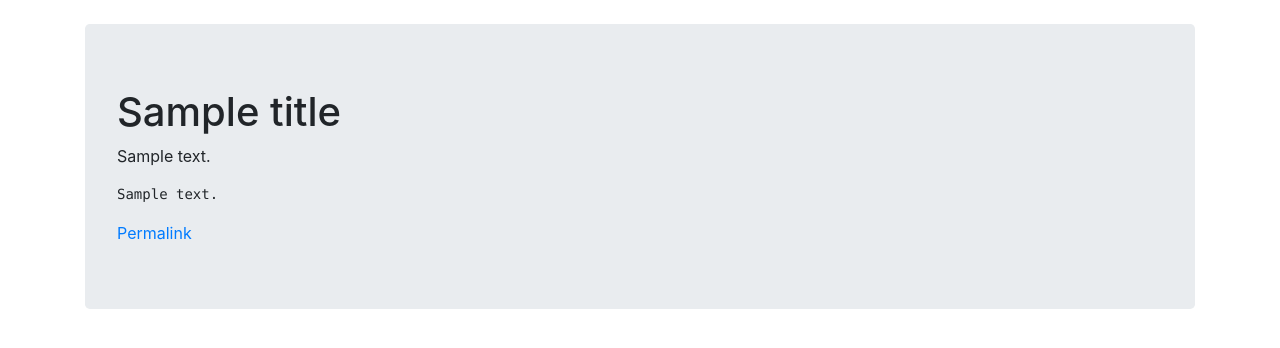
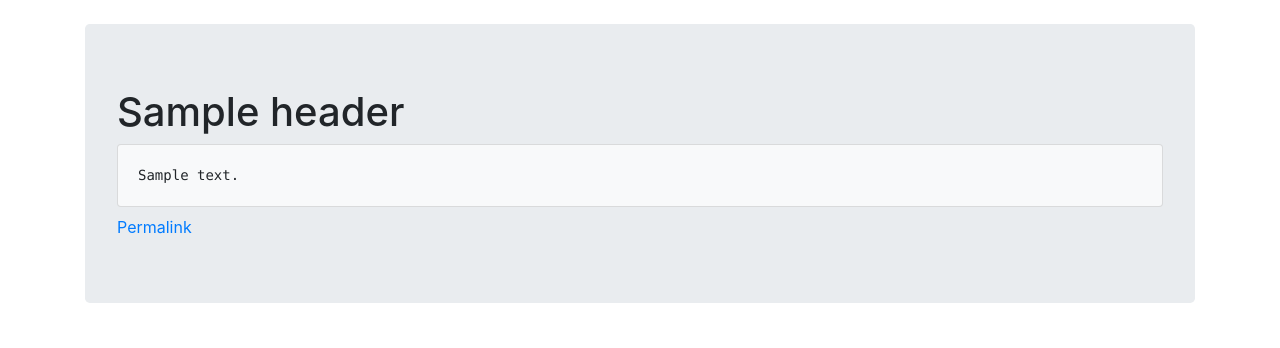
Before and after one commit to SocksPls/smash2, a Flask app: template templates/index.html in a window 1280 px wide. Shown: the part 56-404 px from the top of the page. Run offline with Flask 2, Linux system fonts and the light colour scheme; the template is opened without the code that fills it: most values are stand-ins (such as "Sample title", 1, 10 or a date in 2020).

Commit message:
Implement some config settings

```diff
--- a/db.py
+++ b/db.py
@@ -4,7 +4,7 @@ db = connection.smash
 qdb = db.quotes
 adb = db.accounts
 
-live_quotes_count = lambda: qdb.find({ "hidden": False, "approved": True })
+count_live_quotes = lambda: qdb.find({ "hidden": False, "approved": True }).count()
 quote_live = lambda quote_id: bool(qdb.find_one({ "hidden": False, "approved": True }))
 tag_live = lambda tag: bool(qdb.find_one({ "hidden": False, "approved": True, "tags": tag }))
 
--- a/main.py
+++ b/main.py
@@ -4,6 +4,7 @@ import db
 from config import config
 
 app = Flask(__name__)
+app.secret_key = config['secret-key']
 
 #Connect to and define db
 connection = pymongo.MongoClient()
@@ -25,20 +26,24 @@ def message(level, msg):
 def index():
     news = "No quotes yet!"
     welcome = config['MOTD']
-    #print(qdb.find().count())
-    qCount = qdb.find({"hidden": False}).count()
-    #print(type(qCount))
-    news = "Home of " + "5" + " dumb quotes!"
-    if qCount > 0:
-        rand_quote = db.get_random_quote()
-        quote_text = Markup.escape(rand_quote['quote']) if rand_quote else "There are no quotes in the database!"
-        news = quote_text
-        permalink = str(rand_quote['id'])
+    quotes_count = db.count_live_quotes()
+
+    if ( quotes_count > 0 ) and ( config['random-quote'] ):
+        random_quote = db.get_random_quote()
+        news = Markup.escape(random_quote['quote'])
+        permalink = str(random_quote['id'])
+    elif ( quotes_count > 0 ):
+        news = "Home of " + str(quotes_count) + " quotes!"
+        permalink = None
+    else:
+        news = "There are no quotes in the database!"
+        permalink = None
+
 
     return render_template(
         "index.html",
-        title="Quotes" + config["site-name"],
-        welcometext=welcome,
+        title="Quotes - " + config["site-name"],
+        header=welcome,
         newstext=news,
         permalink=permalink
     )
--- a/templates/index.html
+++ b/templates/index.html
@@ -6,10 +6,11 @@
 {% block content %}
     <div class="container">
       <div class="jumbotron">
-        <h1>{{ title }}</h1>
-        <p>{{ welcometext }}</p>
-        <pre>{{ newstext|safe }}</pre>
-        <a href="/quote/{{permalink}}">Permalink</a>
+        <h1>{{ header }}</h1>
+        <div class="card card-body bg-light mb-2"><pre class="mb-0">{{ newstext|safe }}</pre></div>
+        {% if permalink %}
+            <a href="/quote/{{ permalink }}">Permalink</a>
+        {% endif %}
       </div>
     </div>
 {% endblock %}
```
